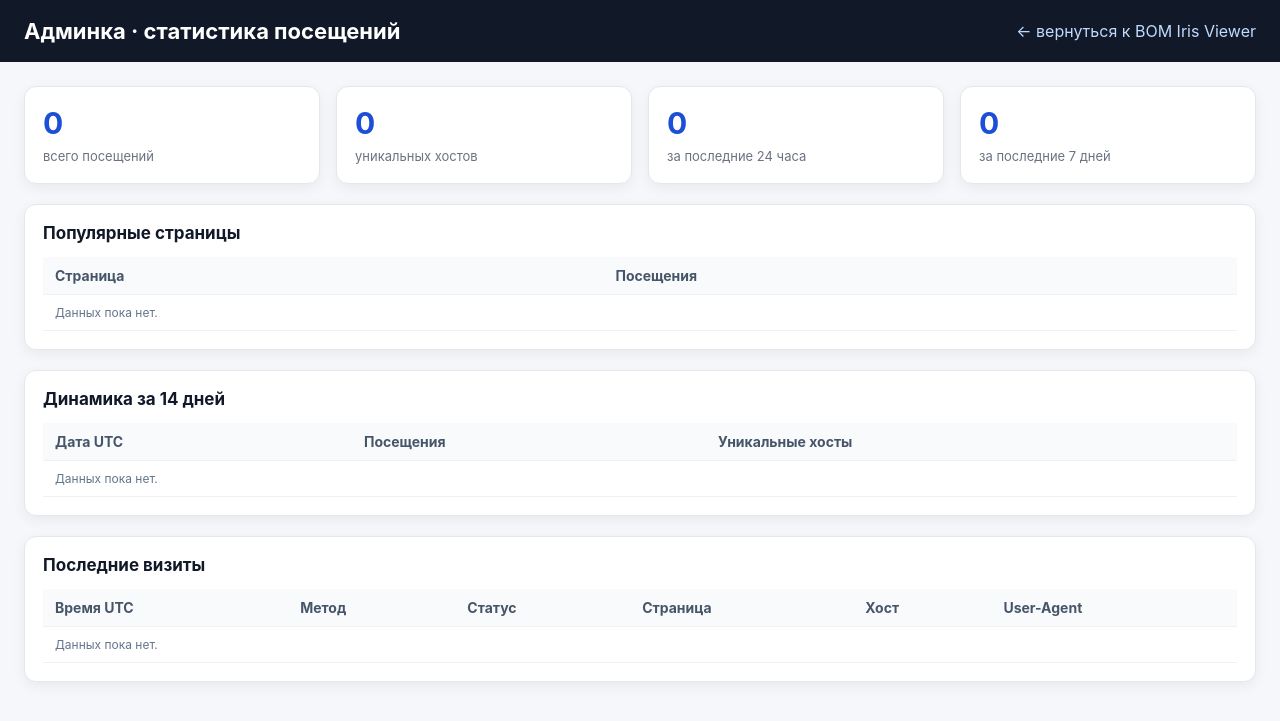
After one commit to ipvHEEL/specificationWEB, a FastAPI app: template templates/admin.html in a window 1280 px wide. The commit adds this page. Shown: the top 721 px of the page. Run offline with FastAPI, Linux system fonts and the light colour scheme; the template is opened without the code that fills it, so the values that code supplies are empty.

Commit message:
Add admin visit statistics dashboard

```diff
--- a/app.py
+++ b/app.py
@@ -9,12 +9,36 @@ from collections import defaultdict
 
 from database import get_db
 from models import SpecificationMaterialExplosion, SpecificationMaterialExplosionPf, Cache_data_from_all_spec
+from visit_stats import get_visit_stats, init_visit_stats, record_visit
 
 app = FastAPI(title="BOM Iris Viewer")
 app.mount("/static", StaticFiles(directory="static"), name="static")
 templates = Jinja2Templates(directory="templates")
 
 MAX_DEPTH = 10  # Увеличили глубину рекурсии
+EXCLUDED_VISIT_PREFIXES = ("/static", "/favicon.ico")
+
+
+@app.on_event("startup")
+def startup() -> None:
+    init_visit_stats()
+
+
+@app.middleware("http")
+async def visit_stats_middleware(request: Request, call_next):
+    response = await call_next(request)
+    path = request.url.path
+    if not path.startswith(EXCLUDED_VISIT_PREFIXES):
+        client_host = request.client.host if request.client else None
+        record_visit(
+            path=path,
+            method=request.method,
+            status_code=response.status_code,
+            client_host=client_host,
+            user_agent=request.headers.get("user-agent"),
+            referer=request.headers.get("referer"),
+        )
+    return response
 
 
 # ---------- Цветовая схема по типу ----------
@@ -37,6 +61,21 @@ def color_for(type_art: str) -> str:
 def index(request: Request):
     return templates.TemplateResponse("index.html", {"request": request})
 
+
+
+
+# ---------- Админка со статистикой посещений ----------
+@app.get("/admin", response_class=HTMLResponse)
+def admin_dashboard(request: Request):
+    return templates.TemplateResponse(
+        "admin.html",
+        {"request": request, "stats": get_visit_stats()},
+    )
+
+
+@app.get("/api/admin/visits")
+def admin_visit_stats():
+    return get_visit_stats()
 
 # ---------- Поиск спецификаций ----------
 @app.get("/api/search")
--- a/config.py
+++ b/config.py
@@ -10,3 +10,5 @@ DATABASE_URL = os.getenv(
     "?driver=ODBC+Driver+17+for+SQL+Server"
     "&TrustServerCertificate=yes"
 )
+
+VISIT_STATS_DB = os.getenv("VISIT_STATS_DB", "data/visit_stats.sqlite3")
--- /dev/null
+++ b/templates/admin.html
@@ -0,0 +1,91 @@
+<!DOCTYPE html>
+<html lang="ru">
+<head>
+    <meta charset="UTF-8">
+    <title>Админка · статистика посещений</title>
+    <style>
+        * { box-sizing: border-box; }
+        body { margin: 0; font-family: -apple-system, Segoe UI, Roboto, sans-serif; background: #f5f7fa; color: #111827; }
+        header { background: #111827; color: #fff; padding: 18px 24px; display: flex; justify-content: space-between; align-items: center; gap: 16px; }
+        h1 { margin: 0; font-size: 22px; }
+        a { color: #2563eb; text-decoration: none; }
+        header a { color: #bfdbfe; }
+        main { padding: 24px; display: grid; gap: 20px; }
+        .cards { display: grid; grid-template-columns: repeat(auto-fit, minmax(180px, 1fr)); gap: 16px; }
+        .card, section { background: white; border: 1px solid #e5e7eb; border-radius: 12px; box-shadow: 0 4px 14px rgba(15, 23, 42, .06); }
+        .card { padding: 18px; }
+        .card b { display: block; font-size: 30px; margin-bottom: 4px; color: #1d4ed8; }
+        .card span { color: #6b7280; font-size: 13px; }
+        section { padding: 18px; overflow-x: auto; }
+        h2 { margin: 0 0 14px; font-size: 17px; }
+        table { width: 100%; border-collapse: collapse; font-size: 14px; }
+        th, td { padding: 10px 12px; border-bottom: 1px solid #eef2f7; text-align: left; vertical-align: top; }
+        th { color: #475569; font-weight: 700; background: #f8fafc; }
+        .muted { color: #64748b; font-size: 12px; }
+        .path { font-family: ui-monospace, SFMono-Regular, Menlo, monospace; }
+    </style>
+</head>
+<body>
+<header>
+    <h1>Админка · статистика посещений</h1>
+    <a href="/">← вернуться к BOM Iris Viewer</a>
+</header>
+<main>
+    <div class="cards">
+        <div class="card"><b>{{ stats.summary.total or 0 }}</b><span>всего посещений</span></div>
+        <div class="card"><b>{{ stats.summary.unique_hosts or 0 }}</b><span>уникальных хостов</span></div>
+        <div class="card"><b>{{ stats.summary.last_24h or 0 }}</b><span>за последние 24 часа</span></div>
+        <div class="card"><b>{{ stats.summary.last_7d or 0 }}</b><span>за последние 7 дней</span></div>
+    </div>
+
+    <section>
+        <h2>Популярные страницы</h2>
+        <table>
+            <thead><tr><th>Страница</th><th>Посещения</th></tr></thead>
+            <tbody>
+            {% for page in stats.top_pages %}
+                <tr><td class="path">{{ page.path }}</td><td>{{ page.visits }}</td></tr>
+            {% else %}
+                <tr><td colspan="2" class="muted">Данных пока нет.</td></tr>
+            {% endfor %}
+            </tbody>
+        </table>
+    </section>
+
+    <section>
+        <h2>Динамика за 14 дней</h2>
+        <table>
+            <thead><tr><th>Дата UTC</th><th>Посещения</th><th>Уникальные хосты</th></tr></thead>
+            <tbody>
+            {% for day in stats.daily %}
+                <tr><td>{{ day.day }}</td><td>{{ day.visits }}</td><td>{{ day.unique_hosts }}</td></tr>
+            {% else %}
+                <tr><td colspan="3" class="muted">Данных пока нет.</td></tr>
+            {% endfor %}
+            </tbody>
+        </table>
+    </section>
+
+    <section>
+        <h2>Последние визиты</h2>
+        <table>
+            <thead><tr><th>Время UTC</th><th>Метод</th><th>Статус</th><th>Страница</th><th>Хост</th><th>User-Agent</th></tr></thead>
+            <tbody>
+            {% for visit in stats.recent %}
+                <tr>
+                    <td>{{ visit.visited_at }}</td>
+                    <td>{{ visit.method }}</td>
+                    <td>{{ visit.status_code }}</td>
+                    <td class="path">{{ visit.path }}</td>
+                    <td>{{ visit.client_host or '—' }}</td>
+                    <td class="muted">{{ visit.user_agent or '—' }}</td>
+                </tr>
+            {% else %}
+                <tr><td colspan="6" class="muted">Данных пока нет.</td></tr>
+            {% endfor %}
+            </tbody>
+        </table>
+    </section>
+</main>
+</body>
+</html>
--- a/templates/index.html
+++ b/templates/index.html
@@ -13,6 +13,8 @@
         }
         header h1 { font-size: 18px; margin: 0; }
         header .subtitle { color: #cbd5e1; font-size: 13px; }
+        .admin-link { color: #bfdbfe; font-size: 13px; text-decoration: none; }
+        .admin-link:hover { color: white; }
         .search-box { position: relative; flex: 1; min-width: 280px; max-width: 600px; }
         #searchInput {
             width: 100%; padding: 8px 12px; border-radius: 6px; border: none;
@@ -89,6 +91,7 @@
         <input id="searchInput" type="text" placeholder="Введите код или название спецификации..." autocomplete="off">
         <div id="suggestions"></div>
     </div>
+    <a class="admin-link" href="/admin">Админка</a>
 </header>
 
 <div class="toolbar">
--- /dev/null
+++ b/visit_stats.py
@@ -0,0 +1,106 @@
+from __future__ import annotations
+
+import sqlite3
+from contextlib import contextmanager
+from datetime import datetime, timezone
+from pathlib import Path
+from typing import Iterator
+
+from config import VISIT_STATS_DB
+
+DB_PATH = Path(VISIT_STATS_DB)
+
+
+def _utc_now() -> str:
+    return datetime.now(timezone.utc).isoformat(timespec="seconds")
+
+
+@contextmanager
+def _connect() -> Iterator[sqlite3.Connection]:
+    DB_PATH.parent.mkdir(parents=True, exist_ok=True)
+    conn = sqlite3.connect(DB_PATH)
+    conn.row_factory = sqlite3.Row
+    try:
+        yield conn
+        conn.commit()
+    finally:
+        conn.close()
+
+
+def init_visit_stats() -> None:
+    with _connect() as conn:
+        conn.execute(
+            """
+            CREATE TABLE IF NOT EXISTS visit_events (
+                id INTEGER PRIMARY KEY AUTOINCREMENT,
+                visited_at TEXT NOT NULL,
+                path TEXT NOT NULL,
+                method TEXT NOT NULL,
+                status_code INTEGER NOT NULL,
+                client_host TEXT,
+                user_agent TEXT,
+                referer TEXT
+            )
+            """
+        )
+        conn.execute("CREATE INDEX IF NOT EXISTS idx_visit_events_visited_at ON visit_events(visited_at)")
+        conn.execute("CREATE INDEX IF NOT EXISTS idx_visit_events_path ON visit_events(path)")
+
+
+def record_visit(path: str, method: str, status_code: int, client_host: str | None, user_agent: str | None, referer: str | None) -> None:
+    with _connect() as conn:
+        conn.execute(
+            """
+            INSERT INTO visit_events (visited_at, path, method, status_code, client_host, user_agent, referer)
+            VALUES (?, ?, ?, ?, ?, ?, ?)
+            """,
+            (_utc_now(), path[:500], method[:16], status_code, client_host, (user_agent or "")[:500], (referer or "")[:500]),
+        )
+
+
+def get_visit_stats() -> dict:
+    init_visit_stats()
+    with _connect() as conn:
+        summary = conn.execute(
+            """
+            SELECT
+                COUNT(*) AS total,
+                COUNT(DISTINCT client_host) AS unique_hosts,
+                SUM(CASE WHEN visited_at >= datetime('now', '-1 day') THEN 1 ELSE 0 END) AS last_24h,
+                SUM(CASE WHEN visited_at >= datetime('now', '-7 day') THEN 1 ELSE 0 END) AS last_7d
+            FROM visit_events
+            """
+        ).fetchone()
+        top_pages = conn.execute(
+            """
+            SELECT path, COUNT(*) AS visits
+            FROM visit_events
+            GROUP BY path
+            ORDER BY visits DESC, path ASC
+            LIMIT 10
+            """
+        ).fetchall()
+        daily = conn.execute(
+            """
+            SELECT date(visited_at) AS day, COUNT(*) AS visits, COUNT(DISTINCT client_host) AS unique_hosts
+            FROM visit_events
+            WHERE visited_at >= datetime('now', '-14 day')
+            GROUP BY day
+            ORDER BY day DESC
+            """
+        ).fetchall()
+        recent = conn.execute(
+            """
+            SELECT visited_at, path, method, status_code, client_host, user_agent
+            FROM visit_events
+            ORDER BY id DESC
+            LIMIT 25
+            """
+        ).fetchall()
+
+    return {
+        "summary": dict(summary),
+        "top_pages": [dict(row) for row in top_pages],
+        "daily": [dict(row) for row in daily],
+        "recent": [dict(row) for row in recent],
+    }
```
